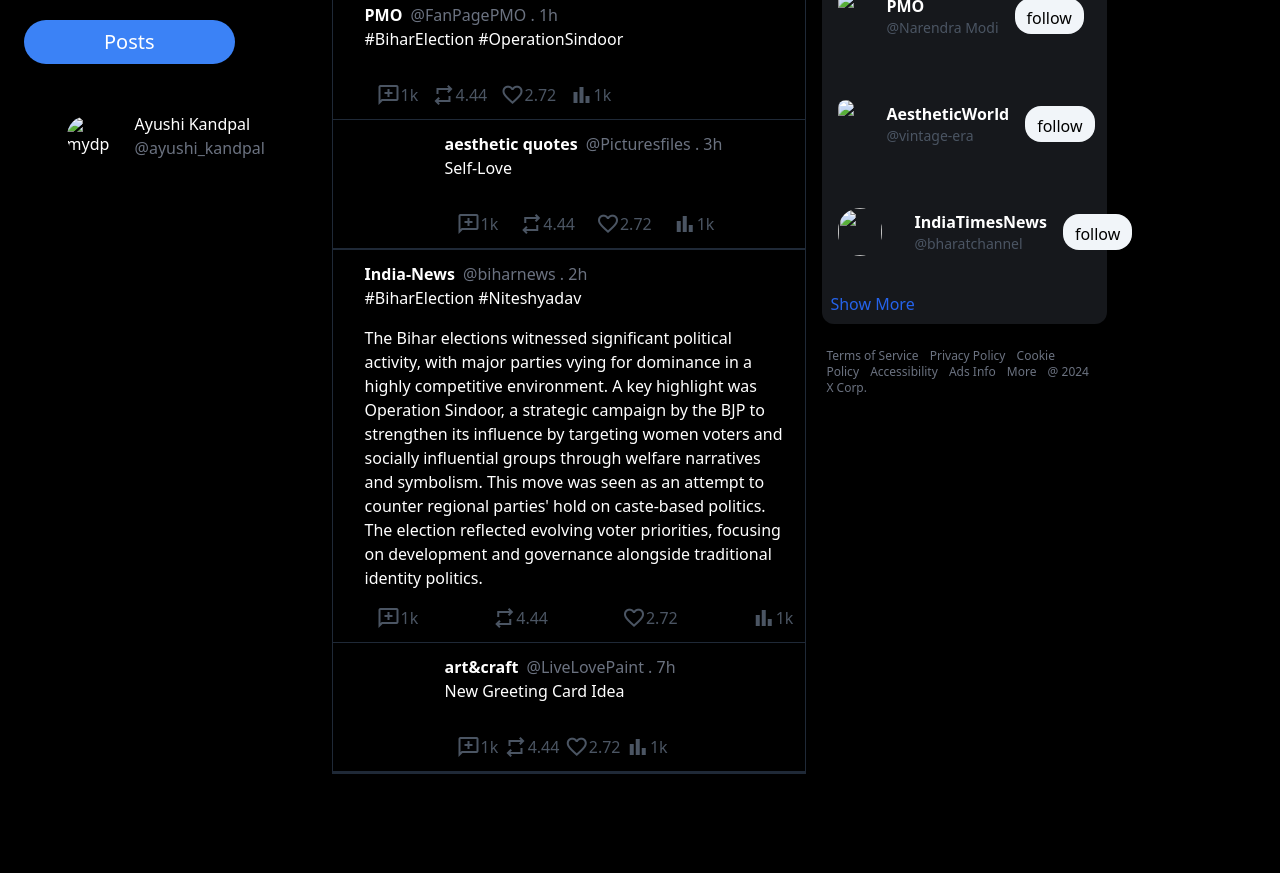
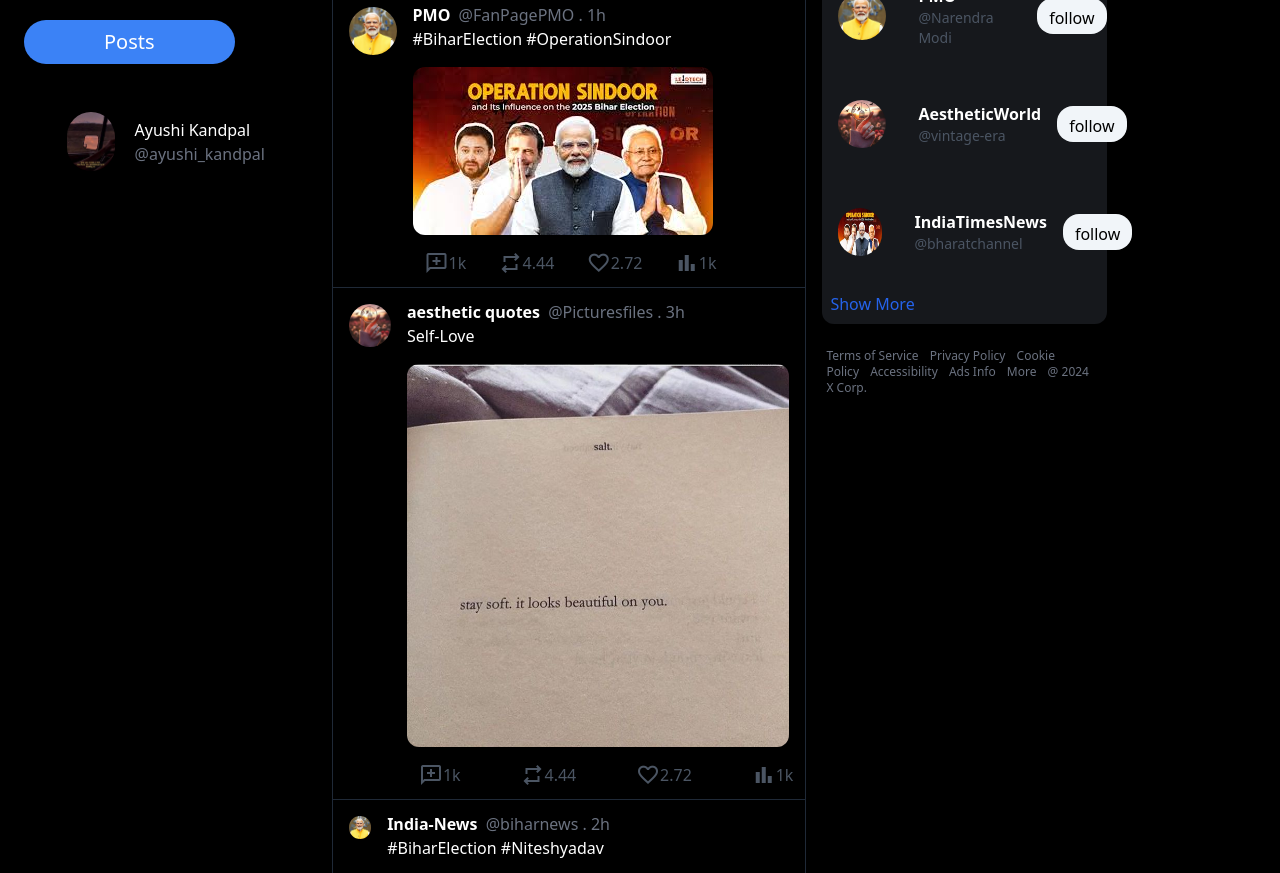
Before and after one commit to ayushi3003/Twitter_clone, a plain HTML site: page index.html in a window 1280 px wide. Shown: the part 652-1525 px from the top of the page. Before the commit the page ends 1442 px from the top, so only its background shows below. Drawn offline with nearby package versions, Linux system fonts and the light colour scheme; the site is published under a folder, as on GitHub Pages, so addresses that start at the root find nothing.

Commit message:
Update index.html

```diff
--- a/index.html
+++ b/index.html
@@ -48,7 +48,7 @@
                     <div class="item flex p-3 items-center gap-5 justify-center mx-5  hover:bg-gray-800 cursor-pointer rounded-full">
 
                         <div class="p1">
-                            <img class="rounded-full w-12 h-15" src="/images/post-4.jpeg" alt="mydp">
+                            <img class="rounded-full w-12 h-15" src="./images/post-4.jpeg" alt="mydp">
                         </div>
 
                         <div class="p2">
@@ -106,7 +106,7 @@
                     <div class="post">
                         <div class="flex">
                         <div class="image m-4">
-                            <img class="rounded-full" src="/images/post-3.jpeg" alt="">
+                            <img class="rounded-full" src="./images/post-3.jpeg" alt="">
                         </div>
                         <div class="content my-3">
                             <span class="font-bold hover:cursor-pointer hover:underline text-white">India-News</span><span class="text-gray-500 px-1"> @biharnews . 2h</span>
@@ -134,13 +134,13 @@
                     <div class="post">
                         <div class="flex">
                         <div class="image m-4">
-                            <img class="rounded-full h-12" src="/images/post-3.jpeg" alt="">
+                            <img class="rounded-full h-12" src="./images/post-3.jpeg" alt="">
                         </div>
                         <div class="content my-3">
                             <span class="font-bold hover:cursor-pointer hover:underline text-white">PMO</span><span class="text-gray-500 px-1"> @FanPagePMO . 1h</span>
                             <div>#BiharElection #OperationSindoor</div>
                             <div class="posting m-4 ml-0">
-                                <img  class="rounded-xl" src="/images/post-2.jpeg" alt="">
+                                <img  class="rounded-xl" src="./images/post-2.jpeg" alt="">
                             </div>
 
                             <div class="icons flex justify-between text-gray-600 mx-3">
@@ -160,13 +160,13 @@
                     <div class="post">
                         <div class="flex">
                         <div class="image m-4">
-                            <img class="rounded-full w-20 h-19" src="/images/profile_1.jpg" alt="">
+                            <img class="rounded-full w-20 h-19" src="./images/profile_1.jpg" alt="">
                         </div>
                         <div class="content my-3">
                             <span class="font-bold hover:cursor-pointer hover:underline text-white">aesthetic quotes</span><span class="text-gray-500 px-1"> @Picturesfiles . 3h</span>
                             <div>Self-Love</div>
                             <div class="posting m-4 ml-0">
-                                <img  class="rounded-xl" src="/images/post_1.jpg" alt="">
+                                <img  class="rounded-xl" src="./images/post_1.jpg" alt="">
                             </div>
 
                             <div class="icons flex justify-between text-gray-600 mx-3">
@@ -186,7 +186,7 @@
                 <div class="post">
                         <div class="flex">
                         <div class="image m-4">
-                            <img class="rounded-full" src="/images/post-3.jpeg" alt="">
+                            <img class="rounded-full" src="./images/post-3.jpeg" alt="">
                         </div>
                         <div class="content my-3">
                             <span class="font-bold hover:cursor-pointer hover:underline text-white">India-News</span><span class="text-gray-500 px-1"> @biharnews . 2h</span>
@@ -211,13 +211,13 @@
                 <div class="post">
                         <div class="flex">
                         <div class="image m-4">
-                            <img class="rounded-full w-20 h-19" src="/images/profile_2.jpg" alt="">
+                            <img class="rounded-full w-20 h-19" src="./images/profile_2.jpg" alt="">
                         </div>
                         <div class="content my-3">
                             <span class="font-bold hover:cursor-pointer hover:underline text-white">art&craft</span><span class="text-gray-500 px-1"> @LiveLovePaint . 7h</span>
                             <div>New Greeting Card Idea</div>
                             <div class="posting m-4 ml-0">
-                                <img  class="rounded-xl" src="/images/post-6.jpg" alt="">
+                                <img  class="rounded-xl" src="./images/post-6.jpg" alt="">
                             </div>
 
                             <div class="icons flex justify-between text-gray-600 mx-3">
@@ -284,7 +284,7 @@
                 <div class="item cursor-pointer hover:bg-gray-800">
 
                     <div class="flex gap-4 py-2 items-center">
-                        <img class="justify-center m-4 rounded-full w-15 h-12" src="/images/post-3.jpeg">
+                        <img class="justify-center m-4 rounded-full w-15 h-12" src="./images/post-3.jpeg">
                         <div class="items-center">
                             <div class="font-bold">PMO</div>
                             <div class="text-sm text-gray-600"> @Narendra Modi</div>
@@ -297,7 +297,7 @@
                     <div class="item cursor-pointer hover:bg-gray-800 ">
 
                     <div class="flex gap-4 py-2 items-center">
-                        <img class="justify-center m-4 rounded-full w-15 h-12" src="/images/profile_1.jpg">
+                        <img class="justify-center m-4 rounded-full w-15 h-12" src="./images/profile_1.jpg">
                         <div class="items-center">
                             <div class="font-bold">AestheticWorld</div>
                             <div class="text-sm text-gray-600"> @vintage-era</div>
@@ -311,7 +311,7 @@
 
 
                     <div class="flex gap-4 py-2 items-center">
-                        <img class="justify-center m-4 rounded-full w-11 h-12" src="/images/post-2.jpeg">
+                        <img class="justify-center m-4 rounded-full w-11 h-12" src="./images/post-2.jpeg">
                         <div class="items-center">
                             <div class="font-bold">IndiaTimesNews</div>
                             <div class="text-sm text-gray-600"> @bharatchannel</div>
```
